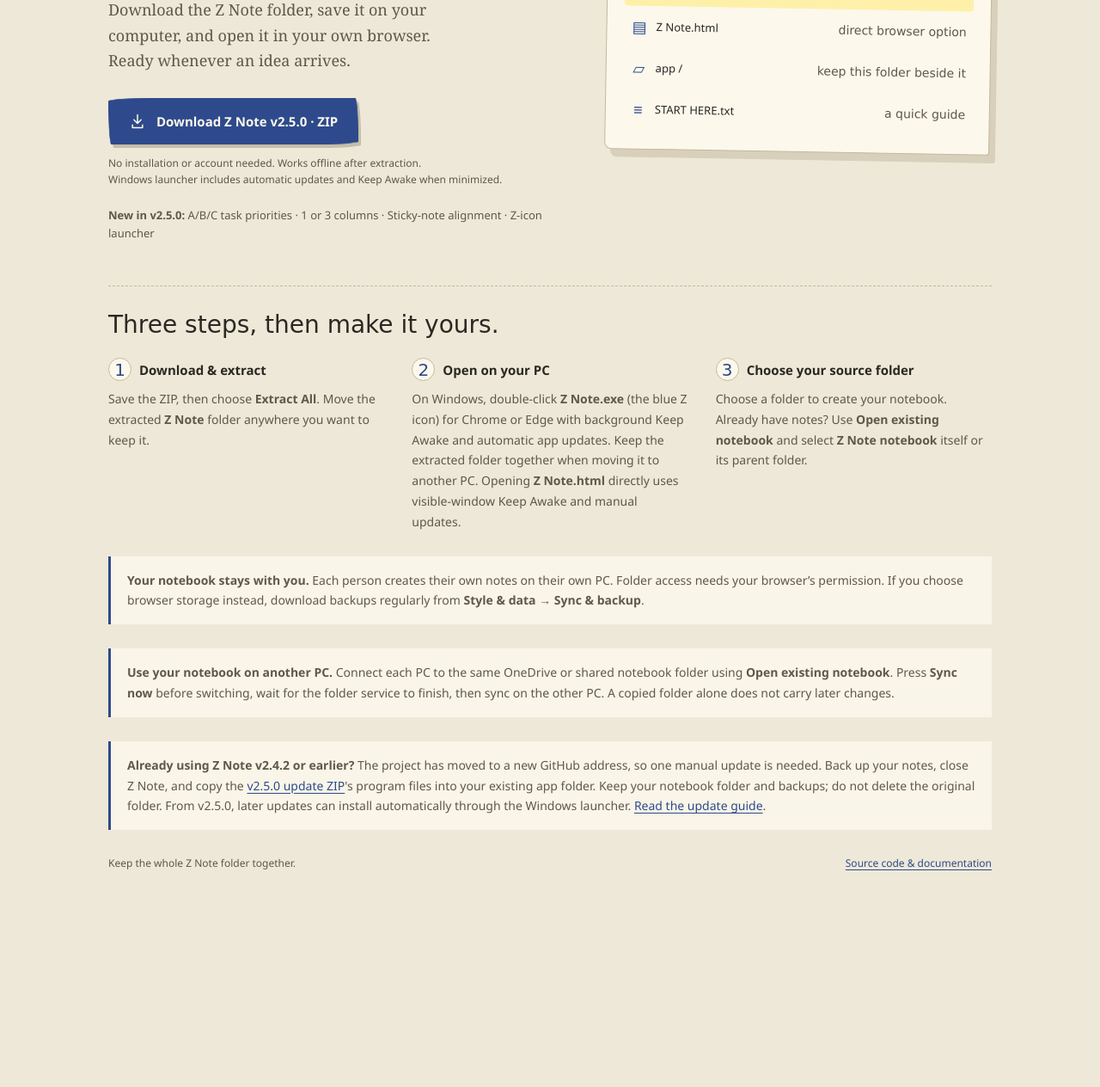
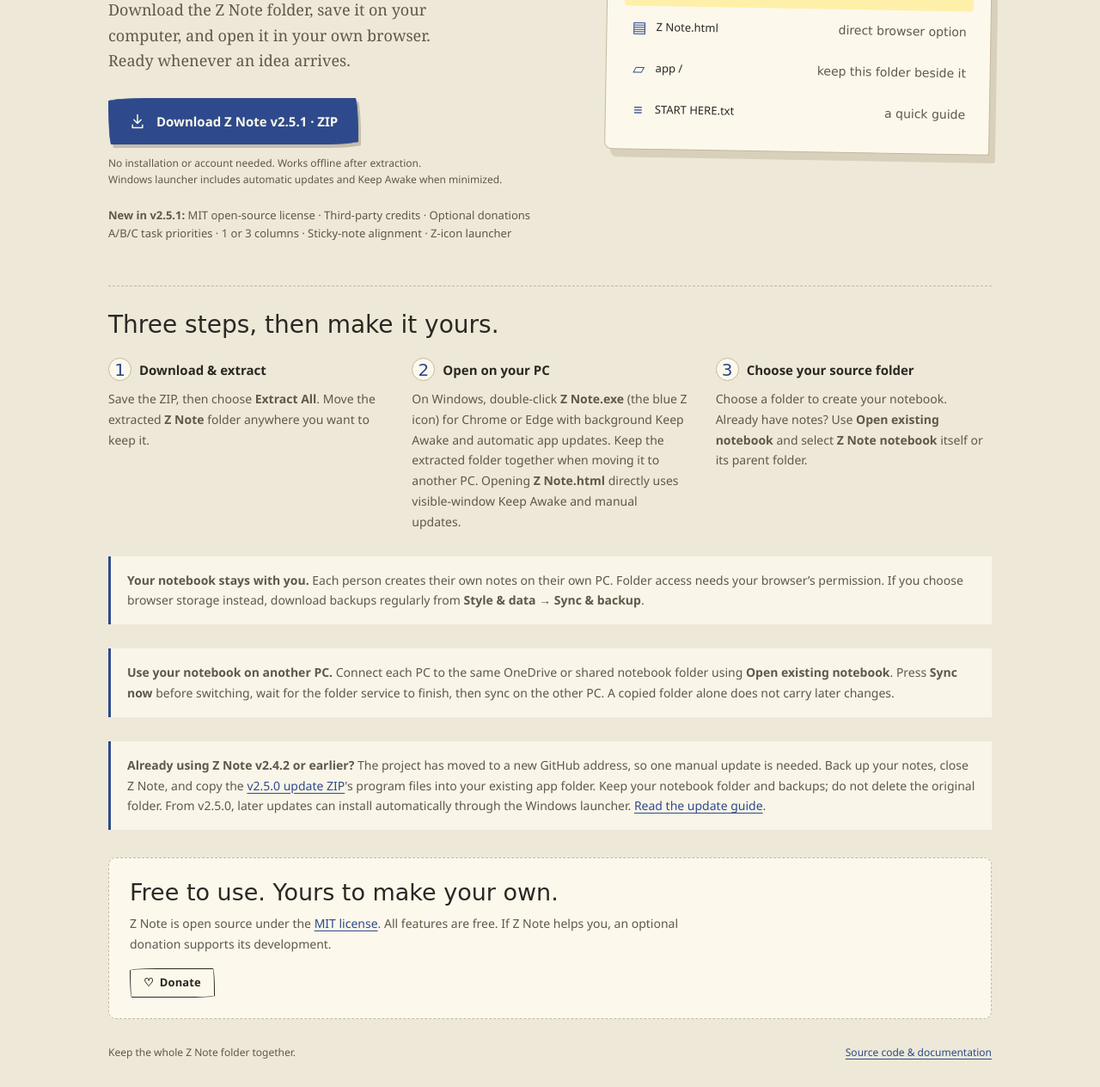
Before and after one commit to Zwe-e-e/z-note, a plain HTML site: page index.html in a window 1280 px wide. Shown: the part 402-1666 px from the top of the page at 86% size. Before the commit the page ends 1446 px from the top, so only its background shows below. Drawn offline with Linux system fonts and the light colour scheme.

Commit message:
Release v2.5.1 with MIT license and donations

```diff
--- a/index.html
+++ b/index.html
@@ -45,6 +45,9 @@
     .steps p { color: var(--ink-2); font: 14px/1.7 var(--font-sans); }
     .storage-note { margin-top: 28px; padding: 16px 19px; background: #f9f5e8; border-left: 3px solid var(--accent); color: var(--ink-2); font: 13px/1.7 var(--font-sans); }
     footer { display: flex; justify-content: space-between; gap: 18px; flex-wrap: wrap; margin-top: 30px; color: var(--ink-2); font: 12px var(--font-sans); }
+    .support { margin-top: 32px; padding: 24px; background: var(--paper); border: 1px dashed var(--rule-2); border-radius: 9px; }
+    .support h2 { font: 27px var(--font-hand); margin-bottom: 9px; }
+    .support p { color: var(--ink-2); font: 14px/1.7 var(--font-sans); margin-bottom: 16px; max-width: 650px; }
     @media (max-width: 760px) {
       .wrap { padding: 22px 24px; }
       .hero { grid-template-columns: 1fr; gap: 38px; margin: 40px 0; }
@@ -70,10 +73,10 @@
           <p class="lead">Download the Z Note folder, save it on your computer, and open it in your own browser. Ready whenever an idea arrives.</p>
           <a class="download" href="downloads/Z-Note-Portable.zip" download="Z-Note-Portable.zip">
             <svg width="20" height="20" viewBox="0 0 24 24" fill="none" stroke="currentColor" stroke-width="1.8" stroke-linecap="round" stroke-linejoin="round" aria-hidden="true"><path d="M12 3v12m-5-5 5 5 5-5M5 17v4h14v-4"/></svg>
-            Download Z Note v2.5.0 · ZIP
+            Download Z Note v2.5.1 · ZIP
           </a>
           <p class="download-note">No installation or account needed. Works offline after extraction.<br>Windows launcher includes automatic updates and Keep Awake when minimized.</p>
-          <p class="features"><strong>New in v2.5.0:</strong> A/B/C task priorities · 1 or 3 columns · Sticky-note alignment · Z-icon launcher</p>
+          <p class="features"><strong>New in v2.5.1:</strong> MIT open-source license · Third-party credits · Optional donations<br>A/B/C task priorities · 1 or 3 columns · Sticky-note alignment · Z-icon launcher</p>
         </div>
         <aside class="folder-card" aria-label="Contents of the portable Z Note folder">
           <div class="folder-head"><small>Inside your download</small><h2>Z Note /</h2></div>
@@ -96,8 +99,16 @@
         <p class="storage-note"><strong>Use your notebook on another PC.</strong> Connect each PC to the same OneDrive or shared notebook folder using <strong>Open existing notebook</strong>. Press <strong>Sync now</strong> before switching, wait for the folder service to finish, then sync on the other PC. A copied folder alone does not carry later changes.</p>
         <p class="storage-note"><strong>Already using Z Note v2.4.2 or earlier?</strong> The project has moved to a new GitHub address, so one manual update is needed. Back up your notes, close Z Note, and copy the <a href="https://github.com/Zwe-e-e/z-note/releases/download/v2.5.0/Z-Note-v2.5.0-Portable.zip">v2.5.0 update ZIP</a>'s program files into your existing app folder. Keep your notebook folder and backups; do not delete the original folder. From v2.5.0, later updates can install automatically through the Windows launcher. <a href="https://github.com/Zwe-e-e/z-note#updating">Read the update guide</a>.</p>
       </section>
+      <section class="support" aria-labelledby="support-title">
+        <h2 id="support-title">Free to use. Yours to make your own.</h2>
+        <p>Z Note is open source under the <a href="https://github.com/Zwe-e-e/z-note/blob/main/LICENSE">MIT license</a>. All features are free. If Z Note helps you, an optional donation supports its development.</p>
+        <button class="btn" type="button" id="donate-button"><span aria-hidden="true">♡</span> Donate</button>
+        <noscript><p>Enable JavaScript to choose a donation amount.</p></noscript>
+      </section>
     </main>
     <footer><span>Keep the whole Z Note folder together.</span><a href="https://github.com/Zwe-e-e/z-note">Source code &amp; documentation</a></footer>
   </div>
+  <script src="app/js/util.js"></script>
+  <script>document.getElementById('donate-button').addEventListener('click', function () { ZN.support.open(); });</script>
 </body>
 </html>
```
Also changed, not shown: START HERE.txt, VERSION.txt, 6 other files.
